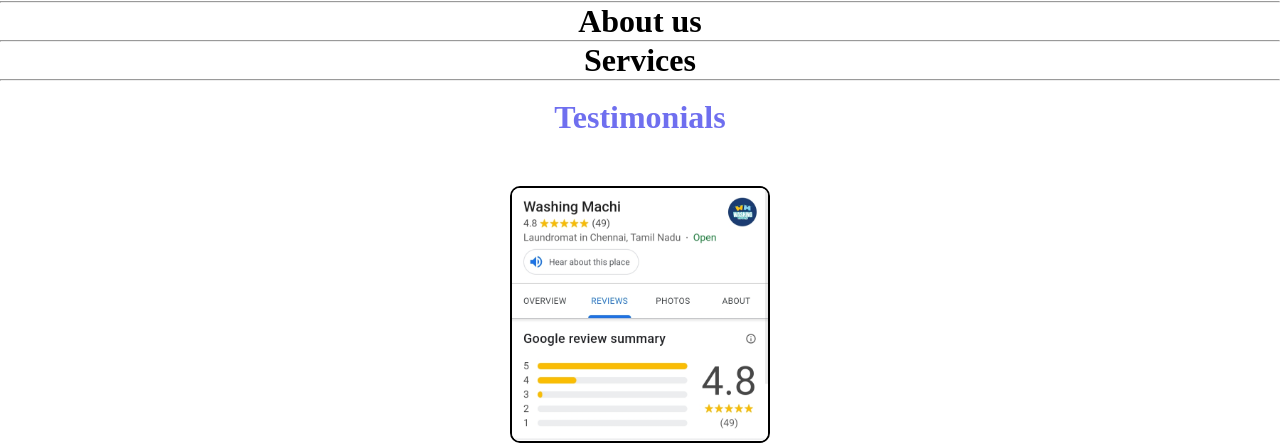
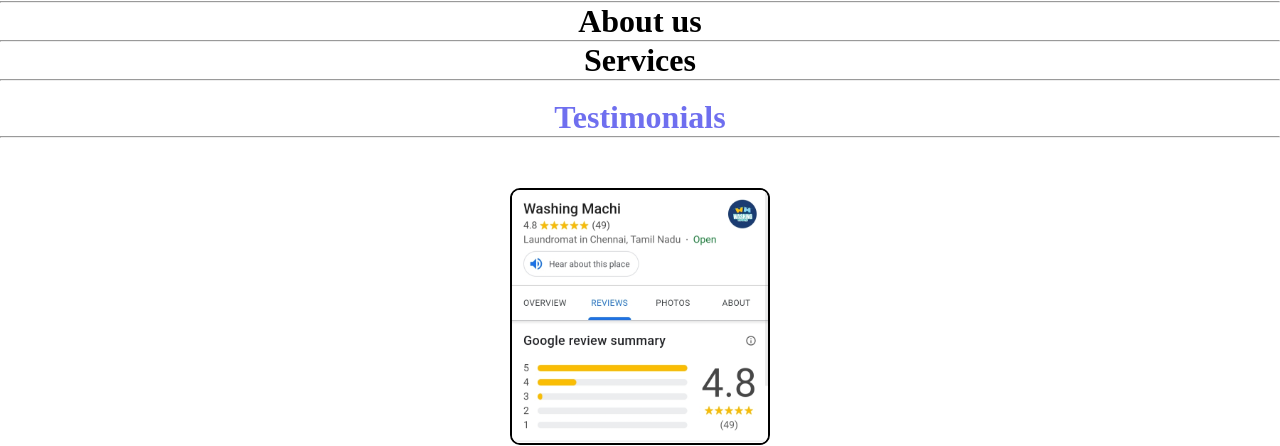
Before and after one commit to Masterofallcards/try2, a plain HTML site: page index.html in a window 1280 px wide. Shown: the part 313-759 px from the top of the page. Drawn offline with Linux system fonts and the light colour scheme.

Commit message:
added line

```diff
--- a/index.html
+++ b/index.html
@@ -35,7 +35,7 @@
     <br>
     <div class="container">
     <center>
-        <h1>Testimonials</h1> <br>
+        <h1>Testimonials</h1> <br><hr>
         <img class="sa" src="img3.jpg" alt="im3"> <br>
         <img class="we" src="img6.jpg" alt="im1">
         <img class="we" src="img2.jpg" alt="im2"><br>
```
